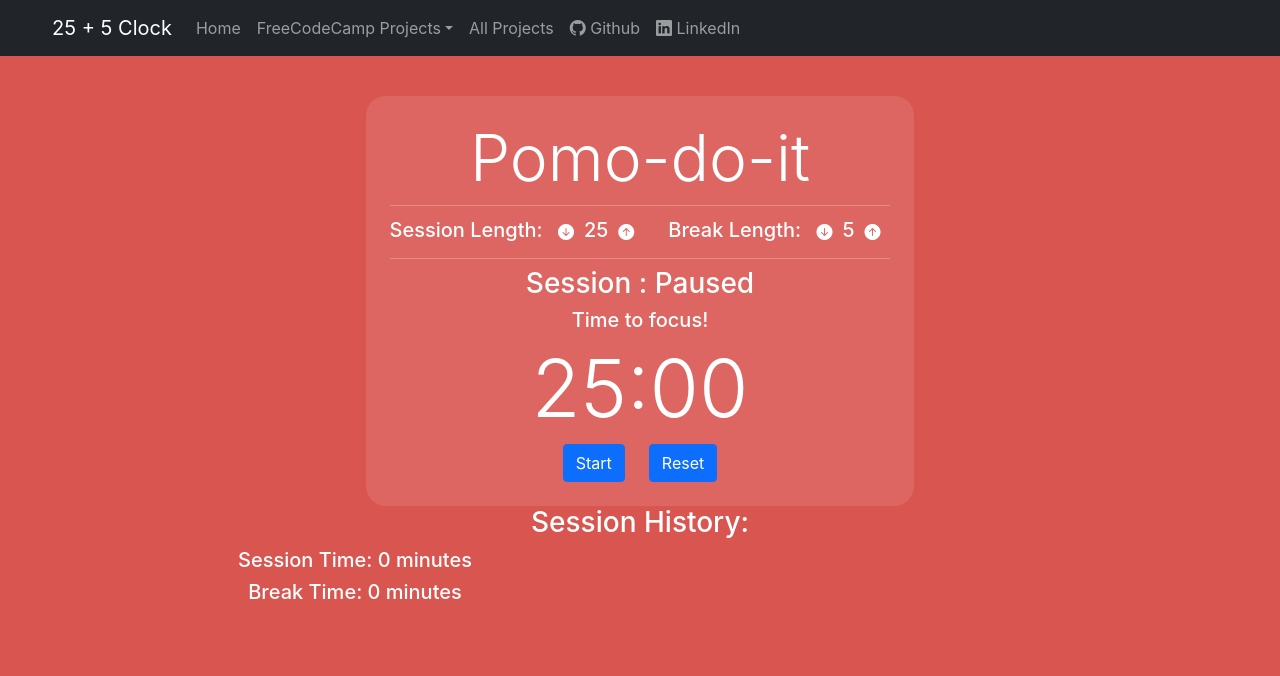
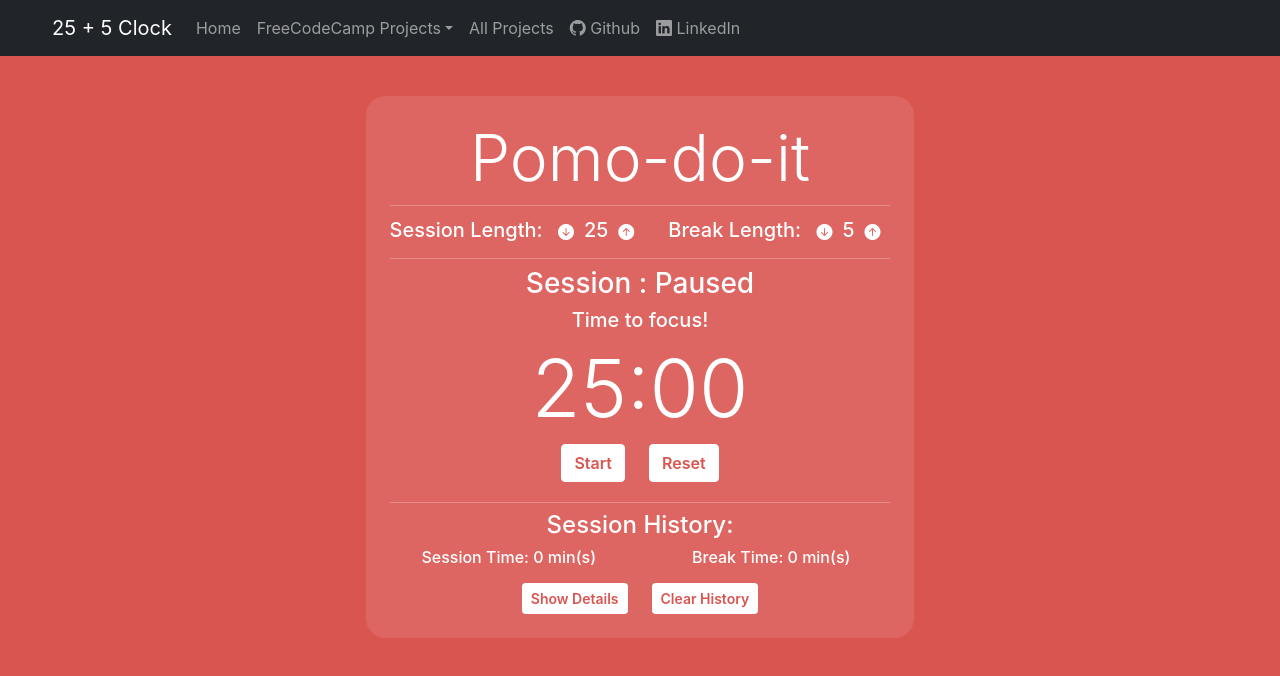
Before and after one commit to PLCoster/fcc_frontendlibs_project5, a Next.js app: page / in a window 1280 px wide. Shown: the top 676 px of the page. Built offline with nearby package versions, Linux system fonts and the light colour scheme.

Commit message:
Updates to HistoryDisplay component and Timer component
HistoryDisplay is now rendered inside the Timer Component container
for improved styling.

Ability to clear history and show/hide detailed session history added

Still need to finish detailed history display

```diff
--- a/components/HistoryDisplay.js
+++ b/components/HistoryDisplay.js
@@ -1,11 +1,15 @@
-import { useMemo } from 'react';
+import { useState, useMemo } from 'react';
 
 // import Head from 'next/head';
 import { Container, Row, Col, Button } from 'react-bootstrap';
 
-import styles from './styles/HistoryDisplay.module.css';
+import styles from './styles/Timer.module.css';
+import buttonStyles from './styles/TimerButtons.module.css';
 
-function HistoryDisplay({ history }) {
+function HistoryDisplay({ timerPhase, history, handleClearHistoryClick }) {
+  const [displayDetailedHistory, setDisplayDetailedHistory] = useState(false);
+
+  // Memoised summation of total seconds in Sessions and Breaks
   const [totalSessionSecs, totalBreakSecs] = useMemo(() => {
     return history.reduce(
       ([sessSecs, breakSecs], [phaseName, phaseSecs]) => {
@@ -20,6 +24,7 @@ function HistoryDisplay({ history }) {
     );
   }, [history]);
 
+  // Memoised creation of detailed Session History
   const phaseHistory = useMemo(() => {
     return history.map(([phaseName, phaseSecs, phaseStart, phaseEnd]) => {
       return (
@@ -32,21 +37,69 @@ function HistoryDisplay({ history }) {
         </li>
       );
     });
-  });
+  }, [history]);
 
   return (
-    <Container className={styles.historyDisplayContainer}>
-      <h3>Session History:</h3>
+    <>
+      <h4>Session History:</h4>
+
+      {/* OVERALL SESSION HISTORY DISPLAY */}
       <Row>
         <Col>
-          <h5>Session Time: {Math.floor(totalSessionSecs / 60)} minutes</h5>
-          <h5>Break Time: {Math.floor(totalBreakSecs / 60)} minutes</h5>
+          <h6>Session Time: {Math.floor(totalSessionSecs / 60)} min(s)</h6>
         </Col>
         <Col>
-          <ul>{phaseHistory}</ul>
+          <h6>Break Time: {Math.floor(totalBreakSecs / 60)} min(s)</h6>
         </Col>
       </Row>
-    </Container>
+
+      <Row className={'justify-content-center mt-2'}>
+        <Col xs="auto">
+          <Button
+            id="display_detailed_history"
+            className={`${buttonStyles.timerButton} ${
+              timerPhase === 'Session'
+                ? buttonStyles.onSessionFont
+                : buttonStyles.onBreakFont
+            } btn-sm`}
+            title={`${
+              !displayDetailedHistory ? 'Display ' : 'Hide '
+            } Detailed History`}
+            onClick={() => setDisplayDetailedHistory(!displayDetailedHistory)}
+            onMouseLeave={(e) => {
+              e.target.blur();
+            }}
+          >
+            {!displayDetailedHistory ? 'Show ' : 'Hide '} Details
+          </Button>
+        </Col>
+        <Col xs="auto">
+          <Button
+            id="clear_history"
+            className={`${buttonStyles.timerButton} ${
+              timerPhase === 'Session'
+                ? buttonStyles.onSessionFont
+                : buttonStyles.onBreakFont
+            } btn-sm`}
+            title="Clear Session History"
+            onClick={() => handleClearHistoryClick()}
+            onMouseLeave={(e) => {
+              e.target.blur();
+            }}
+          >
+            Clear History
+          </Button>
+        </Col>
+      </Row>
+
+      {displayDetailedHistory ? (
+        <Row className="mt-3">
+          <Col>
+            <ul>{phaseHistory.length ? phaseHistory : 'No History Yet!'}</ul>
+          </Col>
+        </Row>
+      ) : null}
+    </>
   );
 }
 
--- a/components/Timer.js
+++ b/components/Timer.js
@@ -6,6 +6,7 @@ import HeadUpdater from './HeadUpdater';
 import HistoryDisplay from './HistoryDisplay';
 
 import styles from './styles/Timer.module.css';
+import buttonStyles from './styles/TimerButtons.module.css';
 
 function Timer() {
   const [breakLengthMins, setBreakLengthMins] = useState(5);
@@ -23,6 +24,7 @@ function Timer() {
   const buttonAudioRef = useRef();
   const alarmAudioRef = useRef();
 
+  // History-Related State
   const currTimeElapsedRef = useRef(0);
   const currPhaseStartRef = useRef();
   const [phaseHistory, setphaseHistory] = useState([]);
@@ -44,6 +46,11 @@ function Timer() {
 
     alarmAudioRef.current.pause();
     alarmAudioRef.current.currentTime = 0;
+  };
+
+  // Handler to clear all history data held
+  const handleClearHistoryClick = () => {
+    setphaseHistory([]);
   };
 
   // Handler to control updates to session and break length
@@ -222,6 +229,7 @@ function Timer() {
                   Break Length:{'  '}
                   <Button
                     id="break-decrement"
+                    className={styles.phaseLengthButton}
                     title={'Decrement Break Length'}
                     onClick={(e) => {
                       console.log('decrementing break ');
@@ -230,13 +238,13 @@ function Timer() {
                     onMouseLeave={(e) => {
                       e.target.blur();
                     }}
-                    className={styles.phaseLengthButton}
                   >
                     <i className="bi bi-arrow-down-circle-fill" />
                   </Button>
                   <span id="break-length">{breakLengthMins}</span>
                   <Button
                     id="break-increment"
+                    className={styles.phaseLengthButton}
                     title={'Increment Break Length'}
                     onClick={() => {
                       console.log('incrementing break ');
@@ -245,7 +253,6 @@ function Timer() {
                     onMouseLeave={(e) => {
                       e.target.blur();
                     }}
-                    className={styles.phaseLengthButton}
                   >
                     <i className="bi bi-arrow-up-circle-fill" />
                   </Button>
@@ -255,7 +262,7 @@ function Timer() {
 
             <hr />
             {/* TIMER */}
-            <div className="timer-clock">
+            <div className={styles.timerClockContainer}>
               <h3 id="timer-label">
                 {`${timerPhase} : ${timerRunning ? 'Running' : 'Paused'}`}
               </h3>
@@ -273,6 +280,11 @@ function Timer() {
                 <Col xs="auto">
                   <Button
                     id="start_stop"
+                    className={`${buttonStyles.timerButton} ${
+                      timerPhase === 'Session'
+                        ? buttonStyles.onSessionFont
+                        : buttonStyles.onBreakFont
+                    }`}
                     title={timerRunning ? 'Pause Current Timer' : 'Start Timer'}
                     onClick={() => {
                       handleTimerStopStart();
@@ -281,11 +293,6 @@ function Timer() {
                     onMouseLeave={(e) => {
                       e.target.blur();
                     }}
-                    className={`${styles.timerButton} ${
-                      timerPhase === 'Session'
-                        ? styles.onSessionFont
-                        : styles.onBreakFont
-                    }`}
                   >
                     {timerRunning ? 'Pause' : 'Start'}
                   </Button>
@@ -293,27 +300,33 @@ function Timer() {
                 <Col xs="auto">
                   <Button
                     id="reset"
+                    className={`${buttonStyles.timerButton} ${
+                      timerPhase === 'Session'
+                        ? buttonStyles.onSessionFont
+                        : buttonStyles.onBreakFont
+                    }`}
                     title={'Reset Timer to Initial Settings'}
                     onClick={handleResetClick}
                     onMouseLeave={(e) => {
                       e.target.blur();
                     }}
-                    className={`${styles.timerButton} ${
-                      timerPhase === 'Session'
-                        ? styles.onSessionFont
-                        : styles.onBreakFont
-                    }`}
                   >
                     Reset
                   </Button>
                 </Col>
               </Row>
             </div>
+
+            <hr />
+
+            <HistoryDisplay
+              timerPhase={timerPhase}
+              history={phaseHistory}
+              handleClearHistoryClick={handleClearHistoryClick}
+            />
           </Container>
         </Col>
       </Row>
-
-      <HistoryDisplay history={phaseHistory} />
 
       {/* SOUND EFFECTS */}
       <audio
```
